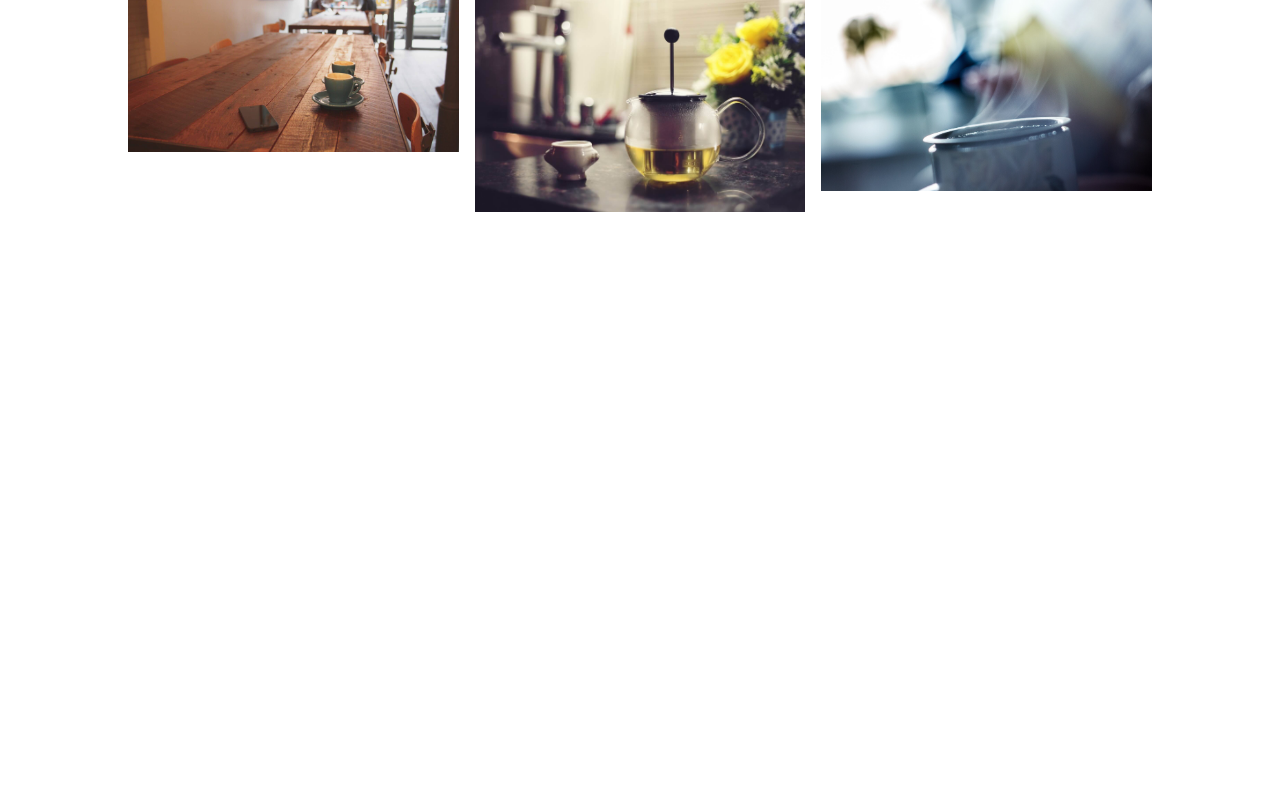
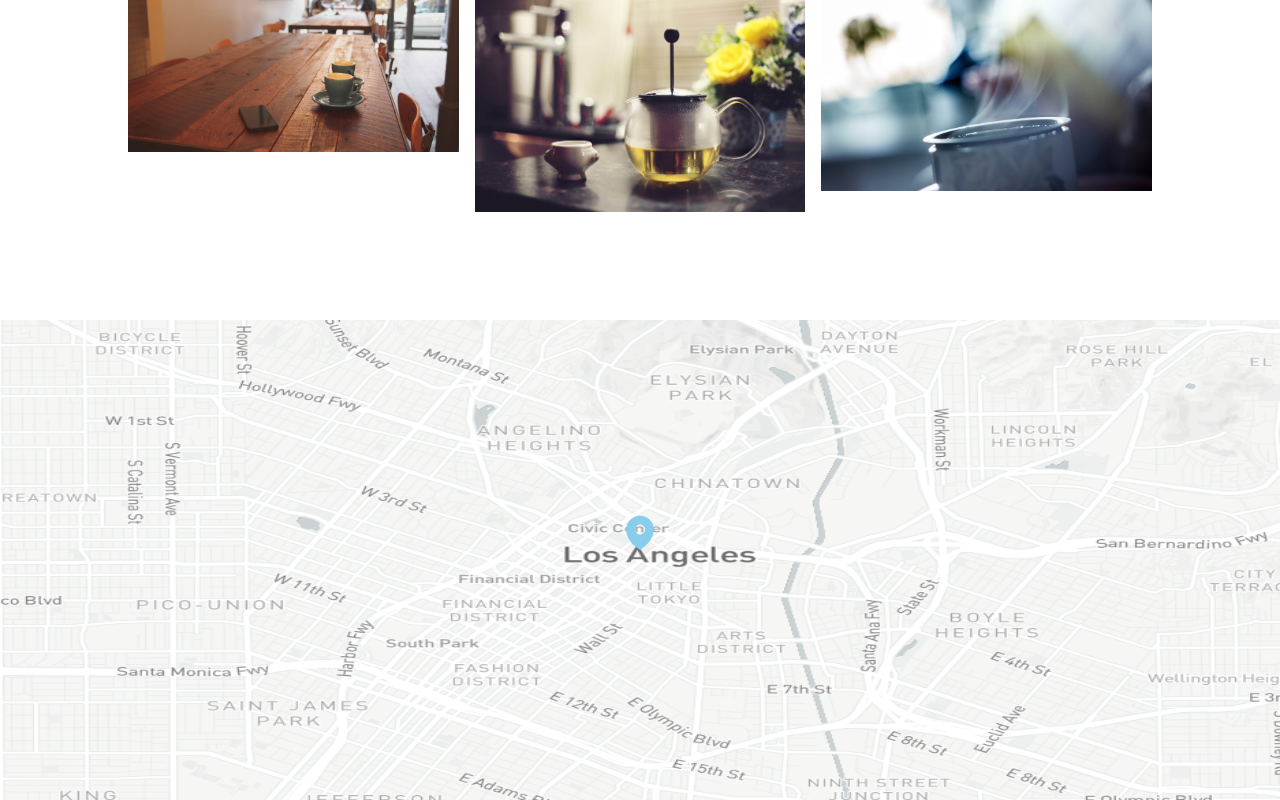
Before and after one commit to Iceblockp/Touche-cafe, a React (Vite) app: page / in a window 1280 px wide. Shown: the part 636-1436 px from the top of the page. Before the commit the page ends 876 px from the top, so only its background shows below. Built offline with nearby package versions, Linux system fonts and the light colour scheme; a web font is replaced by a local one.

Commit message:
location added

```diff
--- a/src/components/App.jsx
+++ b/src/components/App.jsx
@@ -1,10 +1,11 @@
 import React from 'react'
 import Gallery from './Gallery'
-
+import Location from './Location'
 const App = () => {
   return (
     <div>
       < Gallery />
+      < Location />
     </div>
   )
 }
--- a/src/components/Gallery.jsx
+++ b/src/components/Gallery.jsx
@@ -4,7 +4,7 @@ import GalleryPhotos from './GalleryPhotos'
 
 const Gallery = () => {
   return (
-  <div className=" container mx-auto py-7 max-w-[80%]">
+  <div className=" container mx-auto py-7 max-w-[80%] mb-20">
    <div  className="flex justify-content-center items-center">
    < GalleryTitle />
    </div>
--- /dev/null
+++ b/src/components/Location.jsx
@@ -0,0 +1,30 @@
+import React from "react";
+import locationImg from "../image/location.jpg";
+const Location = () => {
+  return (
+    <div className="w-screen flex h-[480px]" >
+
+        <div className="mx-auto my-auto z-10 pb-14" >
+          <svg
+            xmlns="http://www.w3.org/2000/svg"
+            viewBox="0 0 24 24"
+            fill="skyblue"
+            class="w-10 h-10"
+          >
+            <path
+              fill-rule="evenodd"
+              d="M11.54 22.351l.07.04.028.016a.76.76 0 00.723 0l.028-.015.071-.041a16.975 16.975 0 001.144-.742 19.58 19.58 0 002.683-2.282c1.944-1.99 3.963-4.98 3.963-8.827a8.25 8.25 0 00-16.5 0c0 3.846 2.02 6.837 3.963 8.827a19.58 19.58 0 002.682 2.282 16.975 16.975 0 001.145.742zM12 13.5a3 3 0 100-6 3 3 0 000 6z"
+              clip-rule="evenodd"
+            />
+          </svg>
+        </div >
+
+
+          <img className=" w-[1280px] h-[480px] absolute " src={locationImg} alt="" />
+
+
+    </div>
+  );
+};
+
+export default Location;
```
Also changed, not shown: src/image/location.jpg (added).
